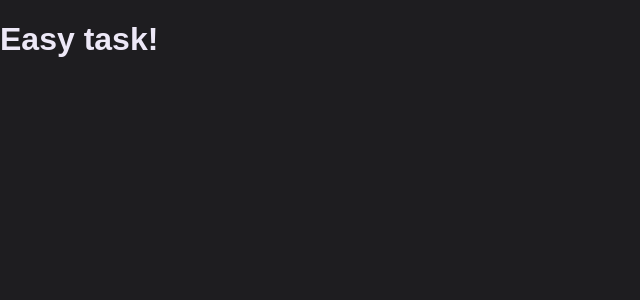
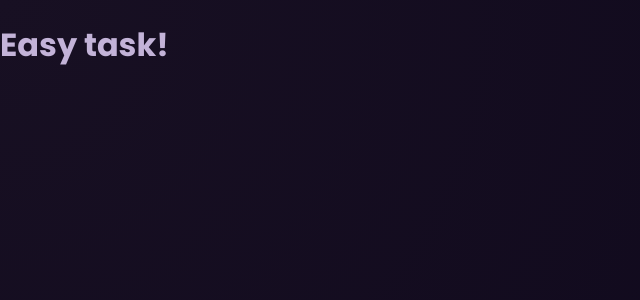
Before and after one commit to sailakshmy/angularBasics, an Angular app: page / in a window 1280 px wide. Shown: the top 300 px of the page, without its empty margins (0-640 px from the left). Built offline with nearby package versions, Linux system fonts and the light colour scheme.

Commit message:
Updated the global styles, added google fonts to the index.html and added a logo to the assets folder

```diff
--- a/src/index.html
+++ b/src/index.html
@@ -2,12 +2,19 @@
 <html lang="en">
   <head>
     <meta charset="utf-8" />
-    <title>Essentials</title>
+    <title>EasyTrack</title>
     <base href="/" />
     <meta name="viewport" content="width=device-width, initial-scale=1" />
     <link rel="icon" type="image/x-icon" href="favicon.ico" />
+    <link rel="preconnect" href="https://fonts.googleapis.com" />
+    <link rel="preconnect" href="https://fonts.gstatic.com" crossorigin />
+    <link
+      href="https://fonts.googleapis.com/css2?family=Poppins:wght@400;700&display=swap"
+      rel="stylesheet"
+    />
   </head>
   <body>
+    <app-header></app-header>
     <app-root></app-root>
   </body>
 </html>
--- a/src/styles.css
+++ b/src/styles.css
@@ -1,10 +1,17 @@
 /* You can add global styles to this file, and also import other style files */
+* {
+  box-sizing: border-box;
+}
+
 html {
-  font-family: sans-serif;
+  height: 100%;
 }
 
 body {
+  font-family: "Poppins", sans-serif;
+  background: radial-gradient(circle at top left, #181023, #0b0519);
+  color: #c3b3d8;
   margin: 0;
-  background-color: #1e1d20;
-  color: #ede8f7;
+  padding: 0;
+  height: 100%;
 }
```
Also changed, not shown: src/assets/task-management-logo.png (added).
